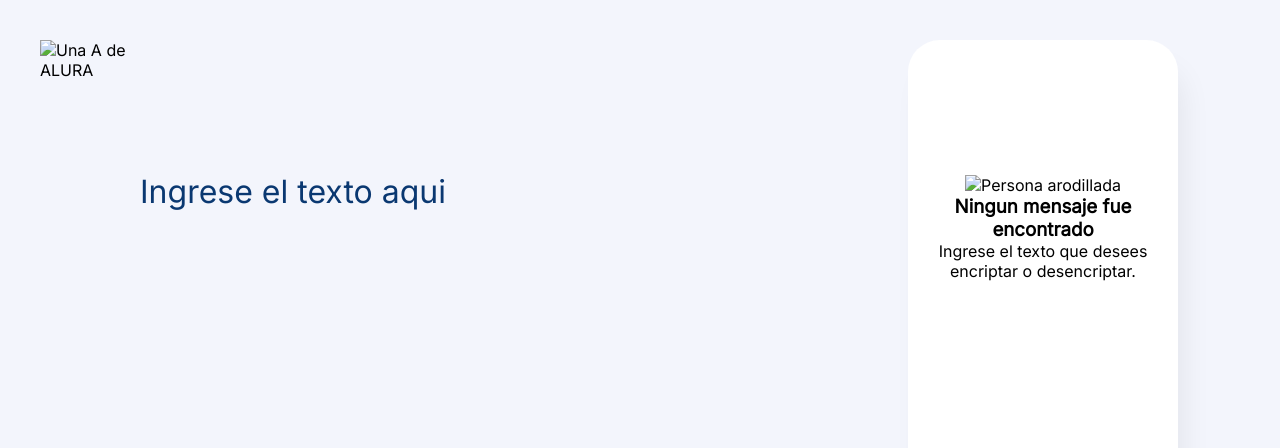
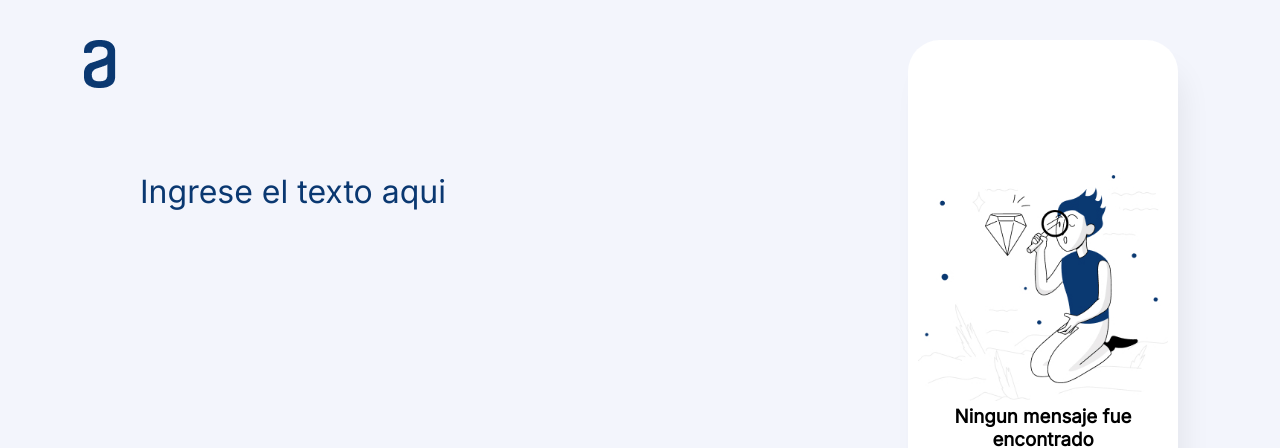
Before and after one commit to Heespinoza/Encriptador, a plain HTML site: page index.html in a window 1280 px wide. Shown: the top 448 px of the page. Drawn offline with Linux system fonts and the light colour scheme; some packages are replaced by stand-ins of ours; the site is published under a folder, as on GitHub Pages, so addresses that start at the root find nothing; a script that the page names is missing.

Commit message:
actualizacion2

```diff
--- a/index.html
+++ b/index.html
@@ -10,7 +10,7 @@
 
 <body>
   <header>
-    <img class="logo" src="/Imagenes/Logo.png" alt="Una A de ALURA">
+    <img class="logo" src="Imagenes/Logo.png" alt="Una A de ALURA">
   </header>
   <main>
 
@@ -20,7 +20,7 @@
 
       </div>
       <div class="alerta">
-        <img src="/Imagenes/Group (1).jpg" alt="">
+        <img src="Imagenes/Group (1).jpg" alt="">
         <p>Solo letras minusculas y sin acento o caracteres especiales.</p>
       </div>
       <div class="botones">
@@ -32,7 +32,7 @@
 
     <section class="section2">
       <div class="cuadroresultado">
-        <img class="img-cuadro" src="/Imagenes/Muñeco.jpg" alt="Persona arodillada">
+        <img class="img-cuadro" src="Imagenes/Muñeco.jpg" alt="Persona arodillada">
 
       </div>
 
```
